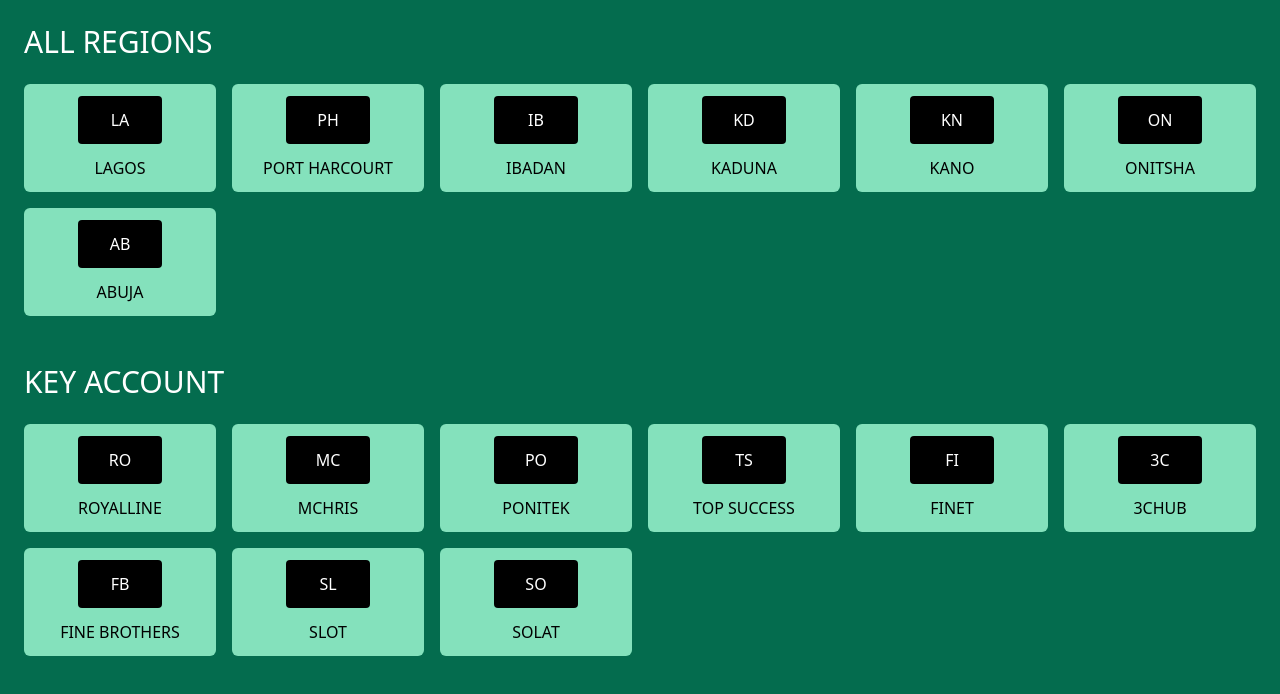
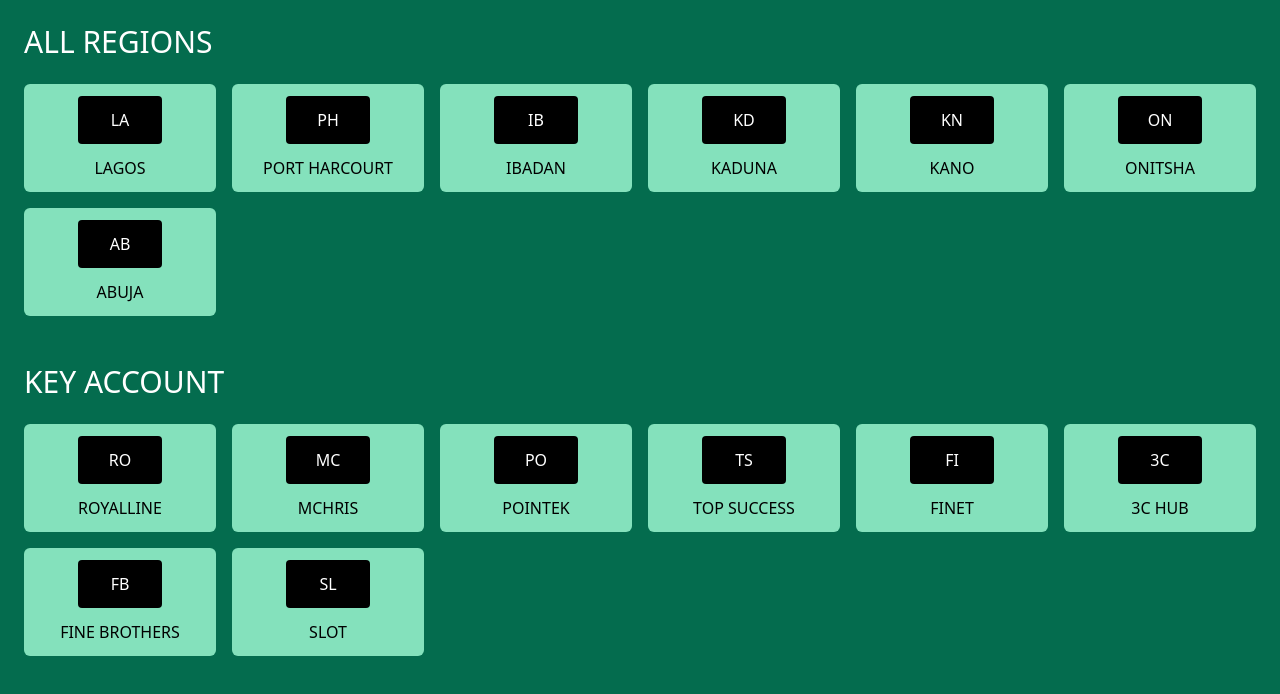
Before and after one commit to laurentcodes/infinix-slot, a Next.js app: page / in a window 1280 px wide. Shown: the top 694 px of the page. Built offline with nearby package versions, Linux system fonts and the light colour scheme.

Commit message:
fix: add 3chub and top success, remove solat

```diff
--- a/data/regions.js
+++ b/data/regions.js
@@ -39,7 +39,7 @@
 		initial: 'Mc',
 	},
 	{
-		name: 'Ponitek',
+		name: 'Pointek',
 		initial: 'Po',
 	},
 	{
@@ -51,7 +51,7 @@
 		initial: 'Fi',
 	},
 	{
-		name: '3CHub',
+		name: '3C Hub',
 		initial: '3c',
 	},
 	{
@@ -62,8 +62,8 @@
 		name: 'Slot',
 		initial: 'Sl',
 	},
-	{
-		name: 'Solat',
-		initial: 'So',
-	},
+	// {
+	// 	name: 'Solat',
+	// 	initial: 'So',
+	// },
 ];
--- a/src/pages/region/[region].jsx
+++ b/src/pages/region/[region].jsx
@@ -138,10 +138,11 @@
 
 							<div className='text-center flex flex-col gap-12 text-3xl'>
 								<p className='uppercase text-center font-bold'>Winner</p>
-
 								{type === 'norm' && <p>Store: {winner.city}</p>}
 
-								{type !== 'norm' && <p>Name: {winner.customer}</p>}
+								{type !== 'norm' && winner.customer !== ' ' && (
+									<p>Name: {winner.customer}</p>
+								)}
 
 								{type === 'norm' ? (
 									<p>Region: {winner.region}</p>
```
